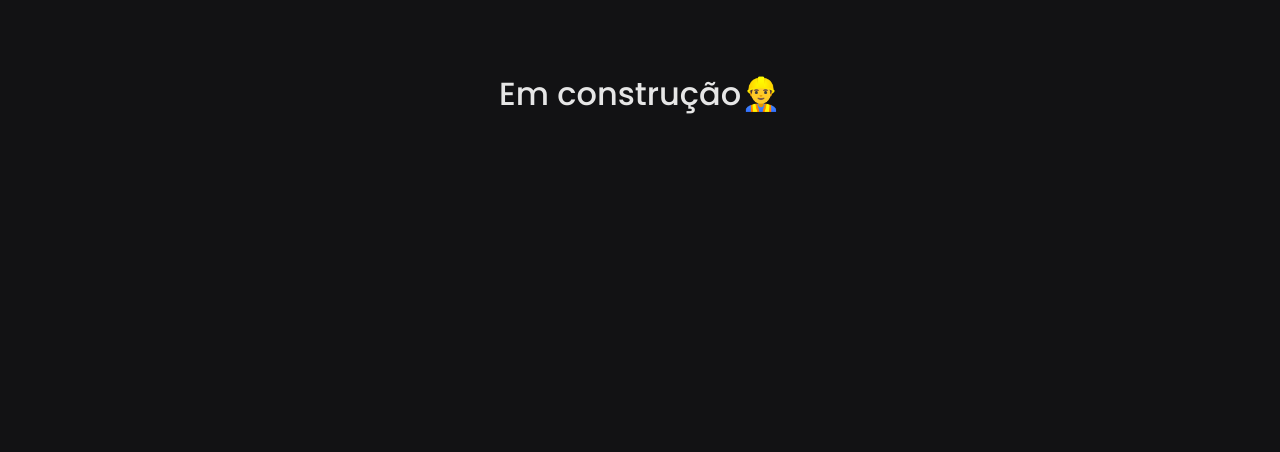
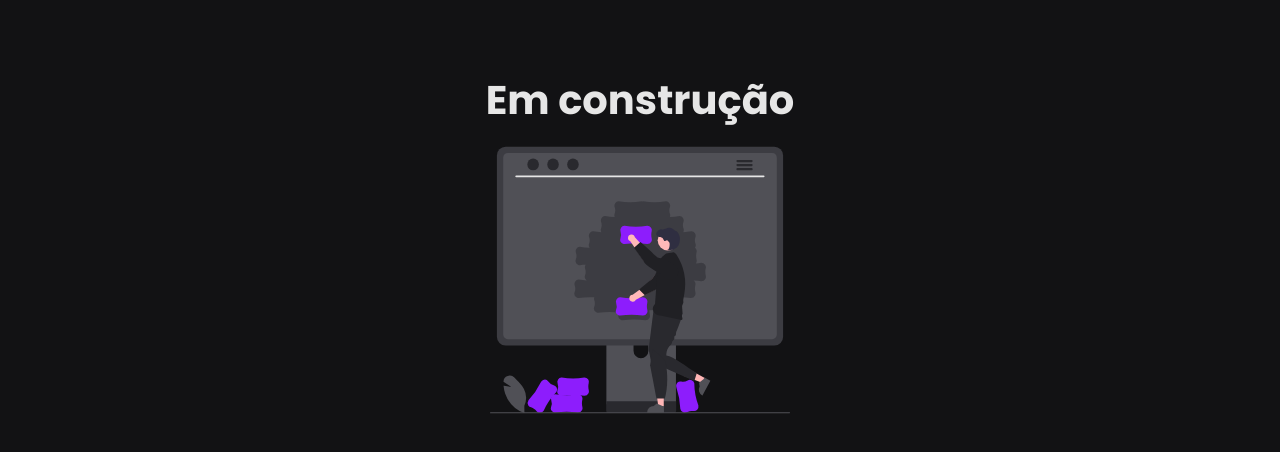
Before and after one commit to LeozinH1/portfolio, a Next.js app: page / in a window 1280 px wide. Shown: the part 830-1282 px from the top of the page. Built offline with nearby package versions, Linux system fonts and the light colour scheme.

Commit message:
Building message

```diff
--- a/src/pages/index.tsx
+++ b/src/pages/index.tsx
@@ -201,7 +201,10 @@ const Home: NextPage = () => {
       </HomeContent>
 
       <Container>
-        <EmContrucao>Em construção👷‍♂️</EmContrucao>
+        <EmContrucao>
+          <p>Em construção</p>
+          <Image src="/building.svg" alt="Building" width={300} height={300} />
+        </EmContrucao>
       </Container>
     </>
   );
--- a/src/styles/pages/Home.ts
+++ b/src/styles/pages/Home.ts
@@ -228,8 +228,12 @@ export const Waves = styled.div`
   position: relative;
 `;
 
-export const EmContrucao = styled.h1`
-  font-size: 2rem;
+export const EmContrucao = styled.div`
   text-align: center;
   margin-top: 100px;
+
+  p {
+    font-size: 2.5rem;
+    font-weight: 700;
+  }
 `;
```
Also changed, not shown: public/building.svg (added).
